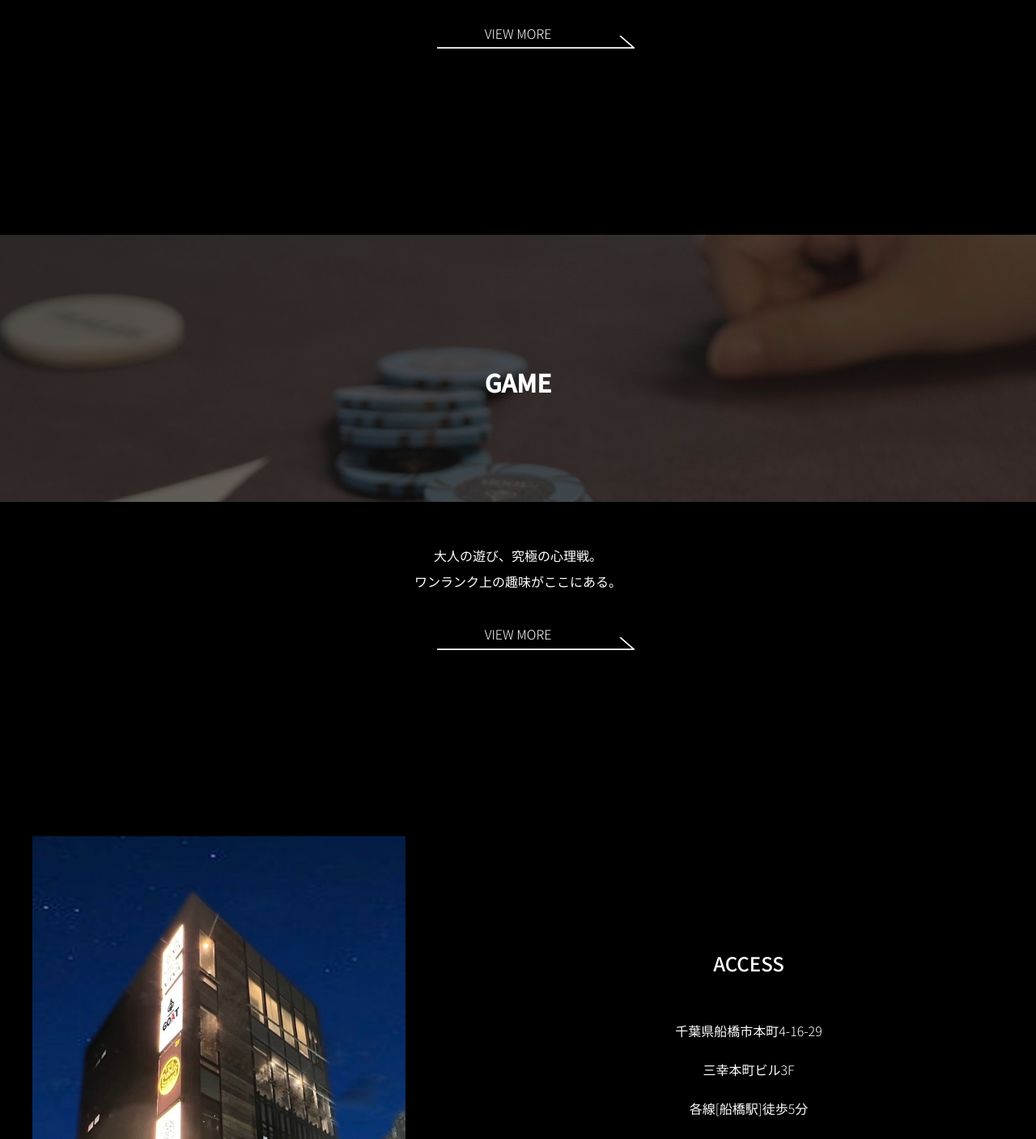
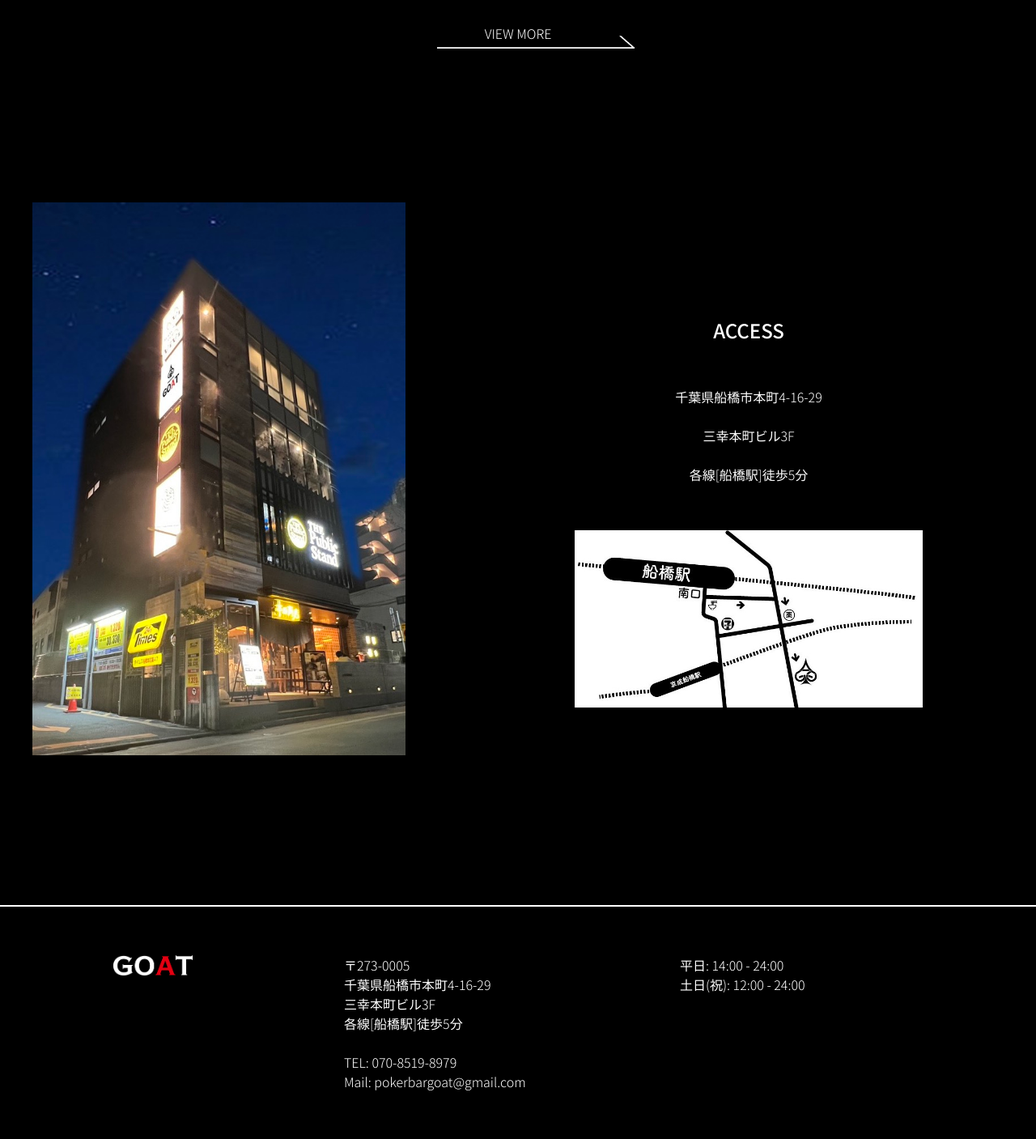
Before and after one commit to hara-94/goat, a PHP site: page / in a window 1280 px wide. Shown: the part 2577-3984 px from the top of the page at 81% size. After the commit the page ends 3924 px from the top, so only its background shows below. Run offline with PHP 8.4, Linux system fonts and the light colour scheme.

Commit message:
add: game隠す

```diff
--- a/asset/css/style.css
+++ b/asset/css/style.css
@@ -583,7 +583,7 @@ body {
 .drink {
   width: 100%;
   padding-top: 200px;
-  padding-bottom: 40px;
+  padding-bottom: 200px;
 }
 .drink__inner {
   width: 100%;
--- a/asset/scss/component/_drink.scss
+++ b/asset/scss/component/_drink.scss
@@ -1,7 +1,7 @@
 .drink {
   width: 100%;
   padding-top: 200px;
-  padding-bottom: 40px;
+  padding-bottom: 200px;
 
   &__inner {
     width: 100%;
--- a/index.html
+++ b/index.html
@@ -106,7 +106,7 @@
           </div>
         </div>
       </div>
-      <div id="js-game-section" class="game">
+      <!-- <div id="js-game-section" class="game">
         <div class="game__inner">
           <div class="game__image">
             <div class="game__image__mask"></div>
@@ -122,7 +122,7 @@
             <img src="./asset/image/arrow-right.png" alt="画像" class="game__view-more__arrow">
           </div>
         </div>
-      </div>
+      </div> -->
       <div id="js-access-section" class="access">
         <div class="access__inner">
           <img src="./asset/image/building.jpg" alt="" class="access__image">
```
